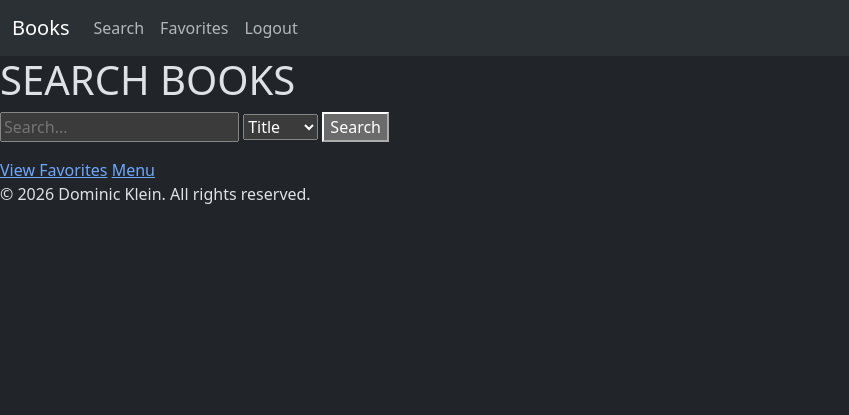
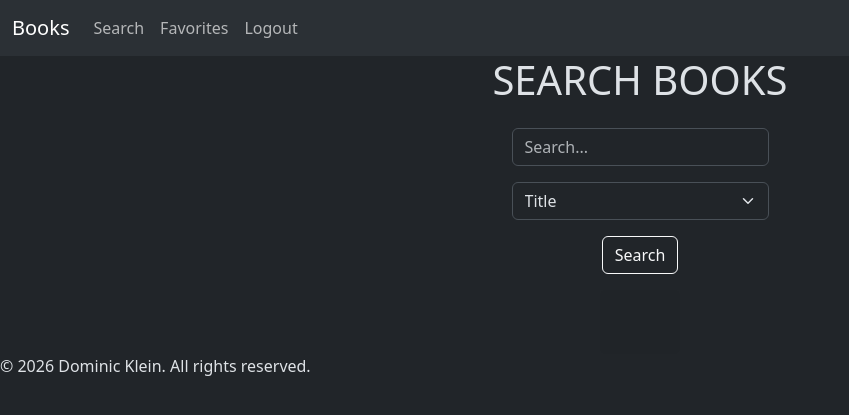
Before and after one commit to dKlein22/books-web, a Flask app: page /search in a window 1280 px wide. Shown: the top 415 px of the page, without its empty margins (0-849 px from the left). Run offline with Flask 3, Linux system fonts and the light colour scheme; the visitor is signed in with stand-in values (Sample User, id 1); parts of the project's set-up code (start-up, migrations or seed data) failed here and were passed over.

Commit message:
Create searh and favorites style

```diff
--- a/templates/search.html
+++ b/templates/search.html
@@ -1,20 +1,26 @@
 {% extends "layout.html" %}
 
+{% block styles %}
+    <link href="{{ url_for('static', filename='css/search.css') }}" rel="stylesheet">
+{% endblock %}
+
 {% block body %}
-    <h1>SEARCH BOOKS</h1>
 
-    <form method="get" action="{{ url_for('books.search') }}">
-        <input name="query" placeholder="Search..." type="text">
+    <div class="d-flex flex-column justify-content-center align-items-center search">
+        <h1 class="mb-4">SEARCH BOOKS</h1>
+        <form class="d-flex flex-column align-items-center" method="get" action="{{ url_for('books.search') }}">
+            <input class="form-control mb-3" name="query" placeholder="Search..." type="text">
 
-        <select name="criteria">
+            <select name="criteria" class="form-select mb-3">
                 <option value="title" {% if criteria == "title" %}selected{% endif %}>Title</option>
                 <option value="genre" {% if criteria == "genre" %}selected{% endif %}>Genre</option>
                 <option value="author" {% if criteria == "author" %}selected{% endif %}>Author</option>
             </select>
 
-        <button type="submit">Search</button>
+            <button class="mb-3 btn btn-outline-light" type="submit">Search</button>
         </form>
 
+        <div class="bg-dark bg-opacity-50 p-4 rounded">
             <ul>
                 {% for book in results %}
                     <li>
@@ -22,13 +28,13 @@
 
                         <form action="{{ url_for('books.add_favorites')}}" method="post">
                             <input type="hidden" name="book_id" value="{{ book['id'] }}">
-                    <button type="submit">Favorite</button>
+                            <button class="mb-2 btn btn-outline-success btn-sm" type="submit">Favorite</button>
                         </form>
                     </li>
                 {% endfor %}
             </ul>
+        </div>
 
-    <a href="{{ url_for('books.favorites')}}">View Favorites</a>
-    <a href="{{ url_for('home.home')}}">Menu</a>
+    </div>
 
 {% endblock %}
```
Also changed, not shown: templates/favorites.html (+6 -6 lines), 1 other file. Lines whose indentation alone changed are shown as unchanged.
